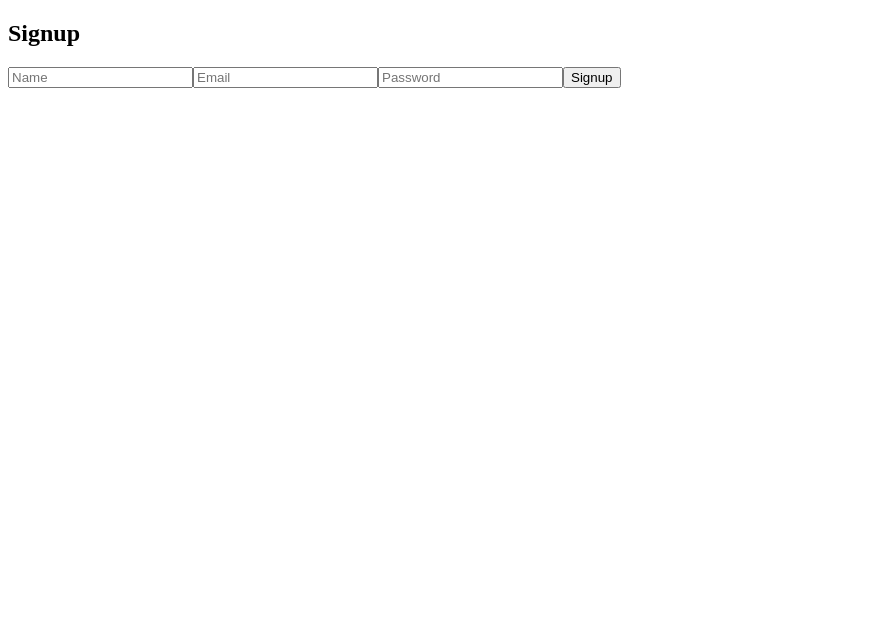
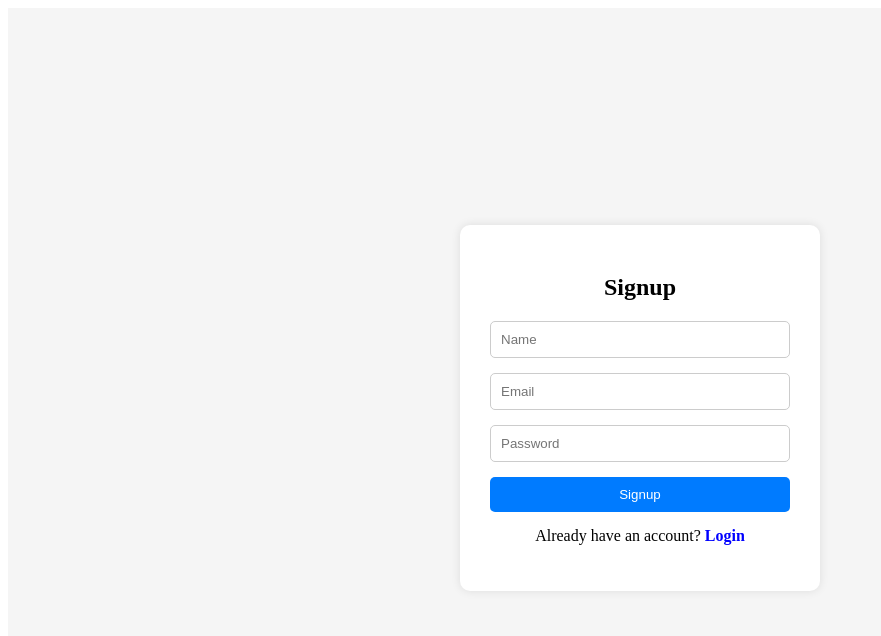
Before and after one commit to Prince1130-sam/MERN-Quiz, a React app in the folder frontend/: page /signup in a window 1280 px wide. Shown: the top 636 px of the page, without its empty margins (0-881 px from the left). Built offline with nearby package versions, Linux system fonts and the light colour scheme; the HTML template or start-up script is replaced by a standard one.

Commit message:
edit signup page ,add css

```diff
--- a/frontend/src/App.jsx
+++ b/frontend/src/App.jsx
@@ -1,4 +1,4 @@
-import { BrowserRouter, Routes, Route, useLocation } from "react-router-dom";
+import { BrowserRouter, Routes, Route } from "react-router-dom";
 import Login from "./pages/Login";
 import Signup from "./pages/Signup";
 import Dashboard from "./pages/Dashboard";
@@ -7,23 +7,15 @@ import ProtectedRoute from "./components/ProtectedRoute";
 import Topics from "./pages/Topics";
 import Quiz from "./pages/Quiz";
 import Result from "./pages/Result";
-import Navbar from "./components/Navbar";
 
-const AppContent = () => {
-  const location = useLocation();
+function App() {
+  return (
+    <BrowserRouter>
+      <Routes>
 
-  return (
-    <>
-      {/* 🔥 Navbar only after login */}
-      {location.pathname !== "/" && location.pathname !== "/signup" && (
-        <Navbar />
-      )}
-
-      <Routes>
         <Route path="/" element={<Login />} />
         <Route path="/signup" element={<Signup />} />
 
-        {/* 🔐 Protected Routes */}
         <Route element={<ProtectedRoute />}>
           <Route path="/dashboard" element={<Dashboard />} />
           <Route path="/topics/:unitId" element={<Topics />} />
@@ -31,19 +23,11 @@ const AppContent = () => {
           <Route path="/result" element={<Result />} />
         </Route>
 
-        {/* 🔐 Admin Protected */}
         <Route element={<ProtectedRoute adminOnly={true} />}>
           <Route path="/admin" element={<AdminPanel />} />
         </Route>
+
       </Routes>
-    </>
-  );
-};
-
-function App() {
-  return (
-    <BrowserRouter>
-      <AppContent />
     </BrowserRouter>
   );
 }
--- a/frontend/src/components/Navbar.jsx
+++ /dev/null
@@ -1,86 +0,0 @@
-import { useNavigate } from "react-router-dom";
-
-const Navbar = () => {
-  const navigate = useNavigate();
-
-  const user = JSON.parse(localStorage.getItem("user"));
-
-  const handleLogout = () => {
-    localStorage.removeItem("token");
-    localStorage.removeItem("user");
-    navigate("/login");
-  };
-
-  return (
-    <div style={styles.navbar}>
-      <h2 style={{ cursor: "pointer" }} onClick={() => navigate("/")}>
-        Quiz App
-      </h2>
-
-      <div style={styles.right}>
-        {user ? (
-          <>
-            <span style={styles.username}>
-              {user?.name || "User"}
-            </span>
-
-            <button style={styles.btn} onClick={() => navigate("/dashboard")}>
-              Dashboard
-            </button>
-
-            {user.role === "admin" && (
-              <button style={styles.btn} onClick={() => navigate("/admin")}>
-                Admin
-              </button>
-            )}
-
-            <button style={styles.logout} onClick={handleLogout}>
-              Logout
-            </button>
-          </>
-        ) : (
-          <>
-            <button style={styles.btn} onClick={() => navigate("/login")}>
-              Login
-            </button>
-            <button style={styles.btn} onClick={() => navigate("/signup")}>
-              Signup
-            </button>
-          </>
-        )}
-      </div>
-    </div>
-  );
-};
-
-const styles = {
-  navbar: {
-    display: "flex",
-    justifyContent: "space-between",
-    padding: "15px 30px",
-    background: "#222",
-    color: "#fff",
-    alignItems: "center"
-  },
-  right: {
-    display: "flex",
-    gap: "10px",
-    alignItems: "center"
-  },
-  btn: {
-    padding: "6px 12px",
-    cursor: "pointer"
-  },
-  logout: {
-    padding: "6px 12px",
-    background: "red",
-    color: "#fff",
-    border: "none",
-    cursor: "pointer"
-  },
-  username: {
-    marginRight: "10px"
-  }
-};
-
-export default Navbar;
--- a/frontend/src/components/ProtectedRoute.jsx
+++ b/frontend/src/components/ProtectedRoute.jsx
@@ -4,7 +4,9 @@ const ProtectedRoute = ({ adminOnly }) => {
   const token = localStorage.getItem("token");
   const user = JSON.parse(localStorage.getItem("user"));
 
-  if (!token) return <Navigate to="/" />;
+  if (!token) {
+    return <Navigate to="/" />;
+  }
 
   if (adminOnly && user?.role !== "admin") {
     return <Navigate to="/dashboard" />;
--- a/frontend/src/pages/Signup.jsx
+++ b/frontend/src/pages/Signup.jsx
@@ -1,4 +1,5 @@
 import { useState } from "react";
+import { useNavigate } from "react-router-dom";
 import API from "../services/api";
 
 const Signup = () => {
@@ -8,28 +9,109 @@ const Signup = () => {
     password: "",
   });
 
+  const navigate = useNavigate();
+
   const handleSubmit = async (e) => {
     e.preventDefault();
 
     try {
       await API.post("/api/auth/signup", form);
-      alert("Signup Successful");
+
+      alert("Signup Successful ✅");
+
+      // 🔥 Signup ke baad login page
+      navigate("/");
+
     } catch (err) {
-      alert(err.response.data.msg);
+      alert(err.response?.data?.msg || "Signup Failed");
     }
   };
 
   return (
-    <form onSubmit={handleSubmit}>
-      <h2>Signup</h2>
+    <div style={styles.container}>
+      <form onSubmit={handleSubmit} style={styles.card}>
+        <h2 style={styles.title}>Signup</h2>
 
-      <input placeholder="Name" onChange={(e)=>setForm({...form, name:e.target.value})}/>
-      <input placeholder="Email" onChange={(e)=>setForm({...form, email:e.target.value})}/>
-      <input placeholder="Password" type="password" onChange={(e)=>setForm({...form, password:e.target.value})}/>
+        <input
+          placeholder="Name"
+          style={styles.input}
+          onChange={(e)=>setForm({...form, name:e.target.value})}
+        />
 
-      <button>Signup</button>
-    </form>
+        <input
+          placeholder="Email"
+          style={styles.input}
+          onChange={(e)=>setForm({...form, email:e.target.value})}
+        />
+
+        <input
+          placeholder="Password"
+          type="password"
+          style={styles.input}
+          onChange={(e)=>setForm({...form, password:e.target.value})}
+        />
+
+        <button style={styles.button}>Signup</button>
+
+        {/* 🔥 Login option */}
+        <p style={styles.text}>
+          Already have an account?{" "}
+          <span
+            style={styles.link}
+            onClick={() => navigate("/")}
+          >
+            Login
+          </span>
+        </p>
+      </form>
+    </div>
   );
 };
 
+const styles = {
+  container: {
+    display: "flex",
+    justifyContent: "center",
+    alignItems: "center",
+    height: "100vh",
+    background: "#f5f5f5",
+  },
+  card: {
+    background: "#fff",
+    padding: "30px",
+    borderRadius: "10px",
+    boxShadow: "0 0 10px rgba(0,0,0,0.1)",
+    width: "300px",
+    display: "flex",
+    flexDirection: "column",
+  },
+  title: {
+    textAlign: "center",
+    marginBottom: "20px",
+  },
+  input: {
+    padding: "10px",
+    marginBottom: "15px",
+    borderRadius: "5px",
+    border: "1px solid #ccc",
+  },
+  button: {
+    padding: "10px",
+    background: "#007bff",
+    color: "#fff",
+    border: "none",
+    borderRadius: "5px",
+    cursor: "pointer",
+  },
+  text: {
+    marginTop: "15px",
+    textAlign: "center",
+  },
+  link: {
+    color: "blue",
+    cursor: "pointer",
+    fontWeight: "bold",
+  },
+};
+
 export default Signup;
```
